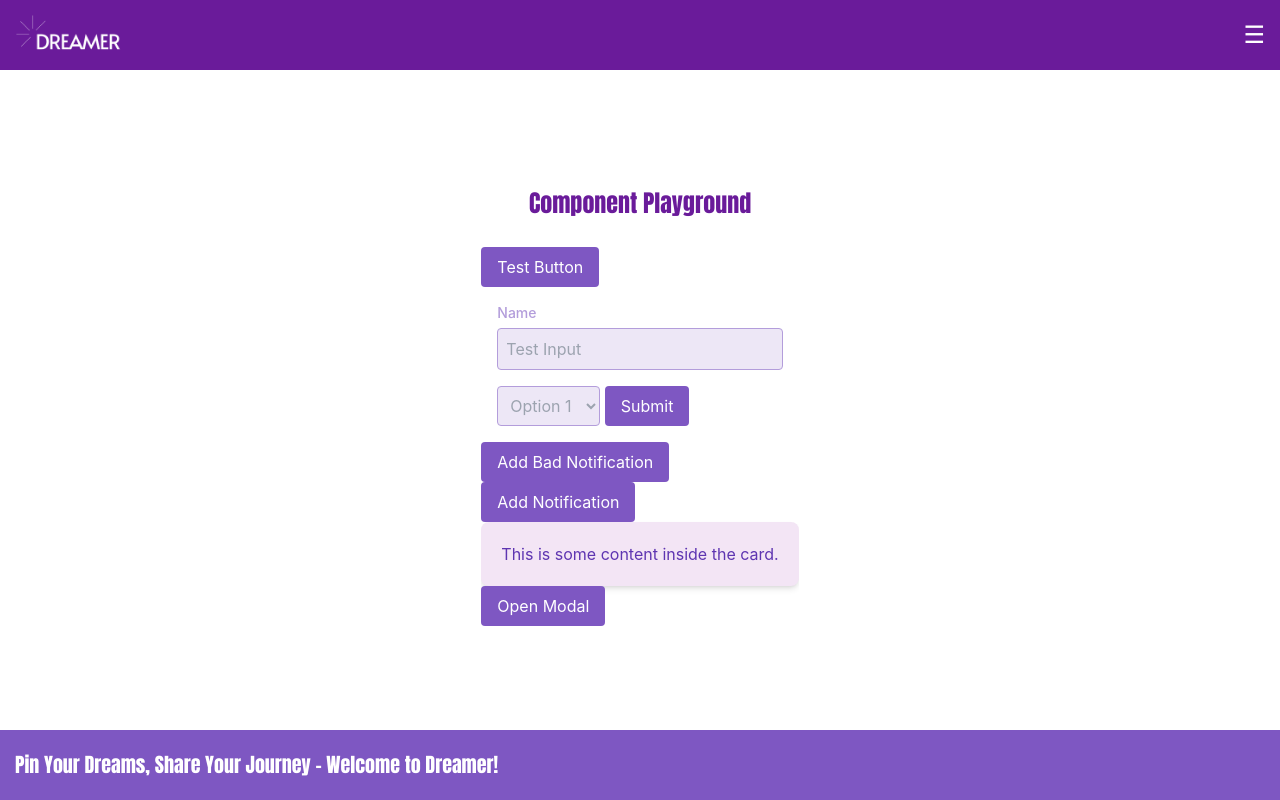
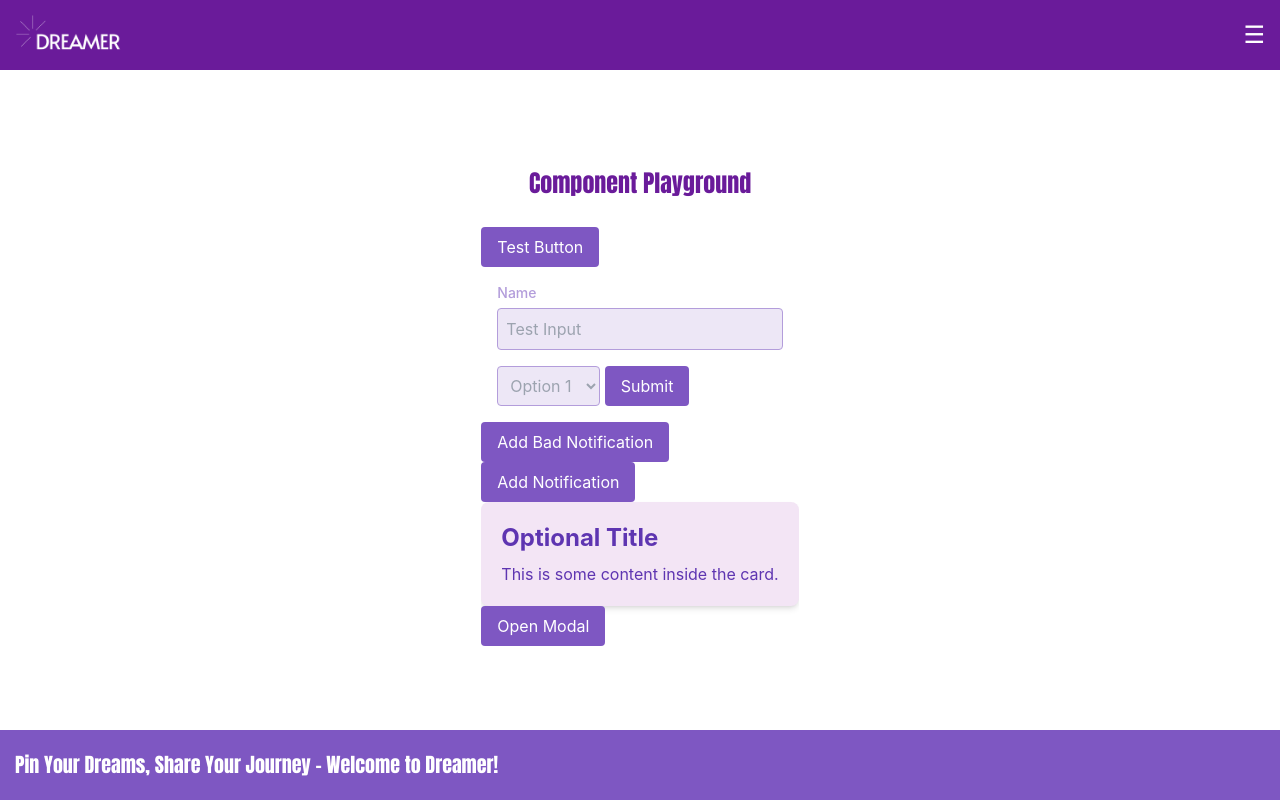
Before and after one commit to vishnukommuri326/Dreamers, a React (Create React App) app in the folder front-end/: page /testing in a window 1280 px wide. Built offline with nearby package versions, Linux system fonts and the light colour scheme.

Commit message:
test: add more test components

```diff
--- a/front-end/src/pages/TestPage.js
+++ b/front-end/src/pages/TestPage.js
@@ -61,7 +61,7 @@ const TestPage = props => {
 
        {/* Example card */}
 
-      <Card title="">
+      <Card title="Optional Title">
         <p>This is some content inside the card.</p>
       </Card>
 
@@ -69,6 +69,7 @@ const TestPage = props => {
       <Button onClick={() => setModalOpen(true)}>  Open Modal </Button>
       <Modal isOpen={isModalOpen} onClose={() => setModalOpen(false)} title="Example Modal">
         <p>This is the modal content. You can add buttons and stuff</p>
+        <br></br>
         <Button> Hii  </Button>
       </Modal>
 
```
